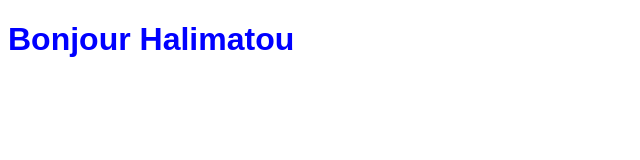
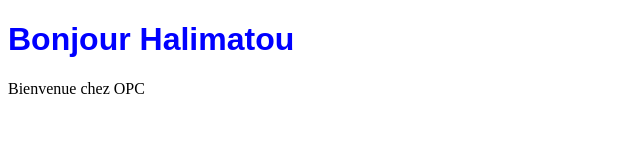
Before and after one commit to Daikozi/Halimatou, a plain HTML site: page index.html in a window 1280 px wide. Shown: the whole page, without its empty margins (0-640 px from the left). Drawn offline with Linux system fonts and the light colour scheme.

Commit message:
ajout paragraphe bienvenue

```diff
--- a/index.html
+++ b/index.html
@@ -9,5 +9,6 @@
   </head>
   <body>
     <h1>Bonjour Halimatou</h1>
+    <p>Bienvenue chez OPC </p>
   </body>
 </html>
```
